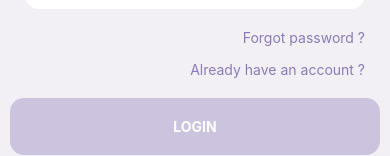
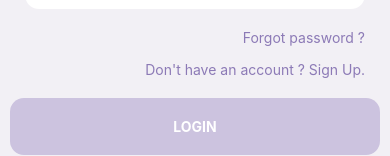
Before and after one commit to ibnutriyuono/fromisApp, a React Native app: screen / in a window 390 px wide. Shown: the part 679-835 px from the top of the page. Built offline with nearby package versions, Linux system fonts and the light colour scheme.

Commit message:
change navigation text

```diff
--- a/src/containers/pages/LoginScreen.js
+++ b/src/containers/pages/LoginScreen.js
@@ -24,7 +24,9 @@ export default class LoginScreen extends Component {
           </View>
           <View style={styles.forgotPasswordContainer}>
             <Text style={styles.forgotPasswordText}>Forgot password ?</Text>
-            <Text style={styles.registerText}>Already have an account ?</Text>
+            <Text style={styles.registerText}>
+              Don't have an account ? Sign Up.
+            </Text>
           </View>
           <View style={styles.loginButtonContainer}>
             <Text style={styles.loginButtonText}>LOGIN</Text>
```
